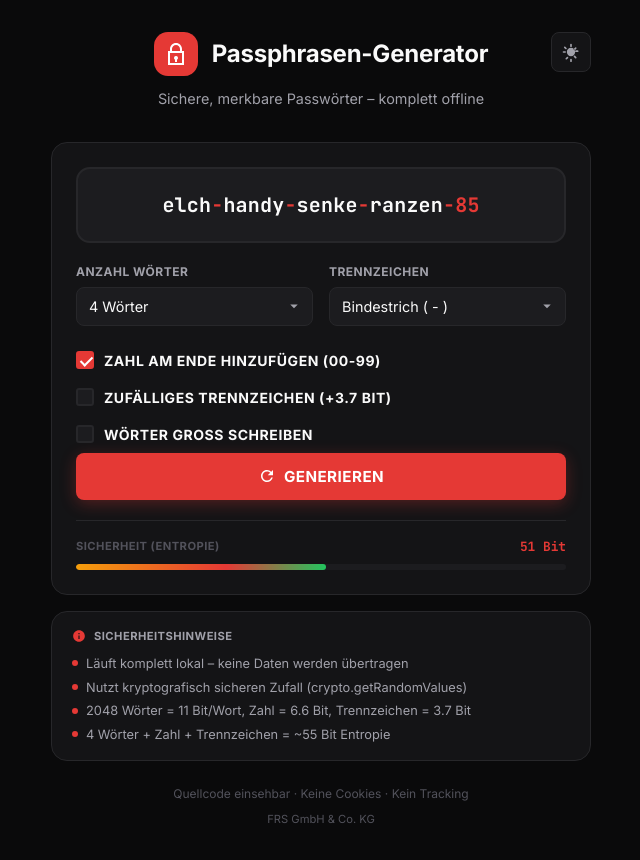
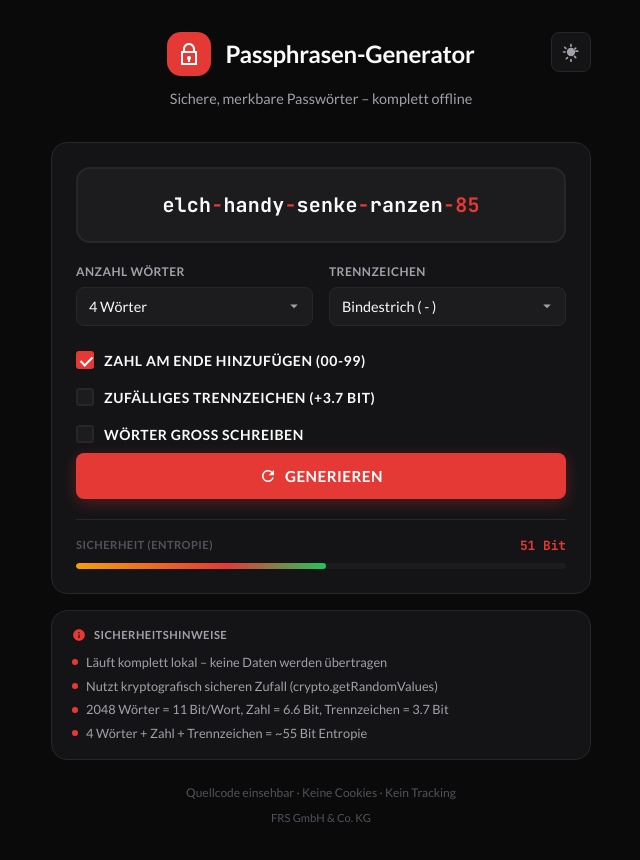
Before and after one commit to frs-online/passphrase-generator, a plain HTML site: page index.html in a window 1280 px wide. Both pictures are taken after a click on the button "Farbschema wechseln". Shown: the whole page, without its empty margins (319-959 px from the left). Drawn offline with Linux system fonts and the light colour scheme.

Commit message:
Use Lato font for both light and dark modes
Co-Authored-By: Claude Opus 4.5 <noreply@anthropic.com>

```diff
--- a/index.html
+++ b/index.html
@@ -53,7 +53,7 @@
             --shadow: none;
             --shadow-lg: none;
             --btn-shadow: 0 4px 16px rgba(229, 57, 53, 0.3);
-            --font-family: 'Inter', -apple-system, BlinkMacSystemFont, sans-serif;
+            --font-family: 'Lato', -apple-system, BlinkMacSystemFont, sans-serif;
             --radius: 16px;
         }
 
```
